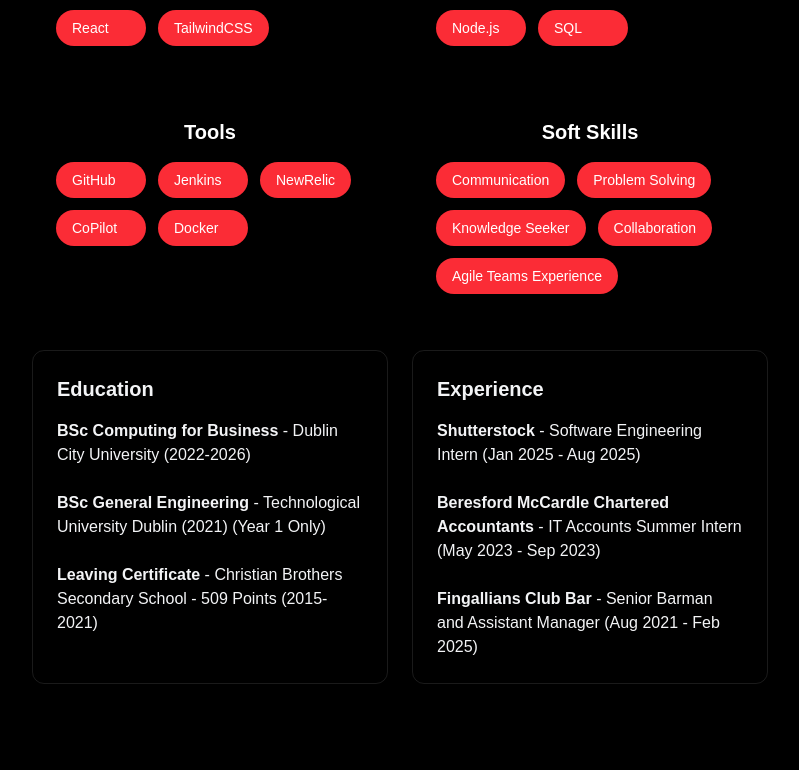
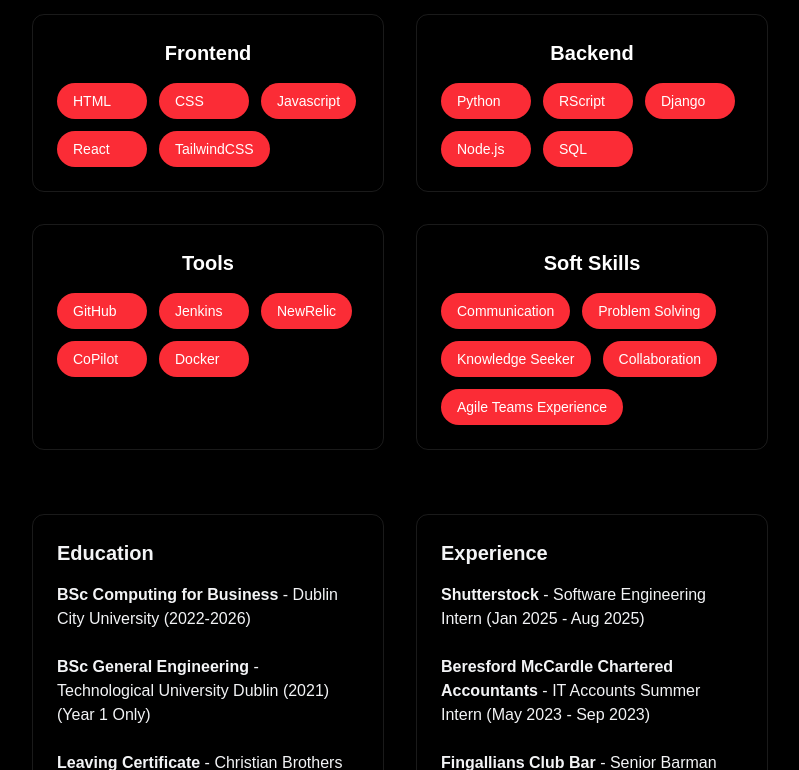
Before and after one commit to foleyd2002/Portfolio, a React (Vite) app: page / in a window 1280 px wide. Shown: the part 1170-1940 px from the top of the page, without its empty margins (240-1039 px from the left). Built offline with nearby package versions, Linux system fonts and the light colour scheme; no server answers.

Commit message:
hover and info updates

```diff
--- a/src/components/sections/About.jsx
+++ b/src/components/sections/About.jsx
@@ -48,15 +48,15 @@
                     About Me
                 </h2>
 
-                <div className="rounded-xl p-8 border-white/10 border hover:-translate-y-1 transition-all text-center">
+                <div className="rounded-xl p-8 border-white/10 border hover:-translate-y-1 hover:shadow-lg hover:shadow-red-500/50 transition-all text-center mb-12">
                     <p className="text-gray-300 mb-6">
-                        I am a passionate Software developer and Student
+                        I am a passionate Software developer and Student. I have experience working on an agile software team creating microservices and large scale review and ingestion systems using Node.js, Python, AWS and a range of other services. I am passionate about sport and physical health, which is a focus for a range of work I have been involved with.
                     </p>
                 </div>
 
                 {/* This is the grid for the skills, Frontend */}
-                <div className="grid grid-cols-1 md:grid-cols-2 gap-6">
-                    <div className="rounded-xl p-6 hover:-translate-y-1 transition-all text-center">
+                <div className="grid grid-cols-1 md:grid-cols-2 gap-8">
+                    <div className="rounded-xl p-6 hover:-translate-y-1 hover:shadow-lg hover:shadow-red-500/50 transition-all text-center border border-white/10">
                         <h3 className="text-xl font-bold mb-4 text-white text-center">Frontend</h3>
                         <div className="flex flex-wrap gap-3">
                             {frontendSkills.map((tech, key) => (
@@ -71,7 +71,7 @@
                     </div>
 
                     {/* This is the grid for the skills, Backend */}
-                    <div className="rounded-xl p-6 hover:-translate-y-1 transition-all text-center">
+                    <div className="rounded-xl p-6 hover:-translate-y-1 hover:shadow-lg hover:shadow-red-500/50 transition-all text-center border border-white/10">
                         <h3 className="text-xl font-bold mb-4 text-white text-center">Backend</h3>
                         <div className="flex flex-wrap gap-3 text-center">
                             {backendSkills.map((tech, key) => (
@@ -86,7 +86,7 @@
                     </div>
 
                     {/* This is the grid for the skills, Tools and Tech */}
-                    <div className="rounded-xl p-6 hover:-translate-y-1 transition-all text-center">
+                    <div className="rounded-xl p-6 hover:-translate-y-1 hover:shadow-lg hover:shadow-red-500/50 transition-all text-center border border-white/10">
                         <h3 className="text-xl font-bold mb-4 text-white text-center">Tools</h3>
                         <div className="flex flex-wrap gap-3 text-center">
                             {toolsTech.map((tech, key) => (
@@ -101,7 +101,7 @@
                     </div>
 
                     {/* This is the grid for the soft skills */}
-                    <div className="rounded-xl p-6 hover:-translate-y-1 transition-all text-center">
+                    <div className="rounded-xl p-6 hover:-translate-y-1 hover:shadow-lg hover:shadow-red-500/50 transition-all text-center border border-white/10">
                         <h3 className="text-xl font-bold mb-4 text-white text-center">Soft Skills</h3>
                         <div className="flex flex-wrap gap-3 text-center">
                             {softSkills.map((tech, key) => (
@@ -116,18 +116,32 @@
                     </div>
                 </div>
 
-                <div className="grid grid-cols-1 md:grid-cols-2 gap-6 mt-8">
-                    <div className="p-6 rounded-xl border-white/10 border hover:-translate-y-1 transition-all text-left">
+                <div className="grid grid-cols-1 md:grid-cols-2 gap-8 mt-16">
+                    <div className="p-6 rounded-xl border-white/10 border hover:-translate-y-1 hover:shadow-lg hover:shadow-red-500/50 transition-all text-left">
                         <h3 className="text-xl font-bold mb-4">
                             Education
                         </h3>
                         <ul>
                             <li>
-                                <strong>BSc Computing for Business</strong> - Dublin City University (2022-2026)
+                                <a
+                                    href="https://www.dcu.ie/computing/bsc-computing-business"
+                                    target="_blank"
+                                    rel="noopener noreferrer"
+                                    className="hover:text-red-500 transition-colors cursor-pointer block"
+                                >
+                                    <strong>BSc Computing for Business</strong> - Dublin City University (2022-2026)
+                                </a>
                             </li>
                             <br></br>
                             <li>
-                                <strong>BSc General Engineering</strong> - Technological University Dublin (2021)   (Year 1 Only)
+                                <a
+                                    href="https://www.tudublin.ie/study/undergraduate/courses/engineering-general-entry-tu805/"
+                                    target="_blank"
+                                    rel="noopener noreferrer"
+                                    className="hover:text-red-500 transition-colors cursor-pointer block"
+                                >
+                                    <strong>BSc General Engineering</strong> - Technological University Dublin (2021)   (Year 1 Only)
+                                </a>
                             </li>
                             <br></br>
                             <li>
@@ -135,17 +149,31 @@
                             </li>
                         </ul>
                     </div>
-                    <div className="p-6 rounded-xl border-white/10 border hover:-translate-y-1 transition-all text-left">
+                    <div className="p-6 rounded-xl border-white/10 border hover:-translate-y-1 hover:shadow-lg hover:shadow-red-500/50 transition-all text-left">
                         <h3 className="text-xl font-bold mb-4">
                             Experience
                         </h3>
                         <ul>
                             <li>
-                                <strong>Shutterstock</strong> - Software Engineering Intern (Jan 2025 - Aug 2025)
+                                <a
+                                    href="https://www.shutterstock.com/about"
+                                    target="_blank"
+                                    rel="noopener noreferrer"
+                                    className="hover:text-red-500 transition-colors cursor-pointer block"
+                                >
+                                    <strong>Shutterstock</strong> - Software Engineering Intern (Jan 2025 - Aug 2025)
+                                </a>
                             </li>
                             <br></br>
                             <li>
-                                <strong>Beresford McCardle Chartered Accountants</strong> - IT Accounts Summer Intern (May 2023 - Sep 2023)
+                                <a
+                                    href="https://bmca.ie/about/"
+                                    target="_blank"
+                                    rel="noopener noreferrer"
+                                    className="hover:text-red-500 transition-colors cursor-pointer block"
+                                >
+                                    <strong>Beresford McCardle Chartered Accountants</strong> - IT Accounts Summer Intern (May 2023 - Sep 2023)
+                                </a>
                             </li>
                             <br></br>
                             <li>
```
